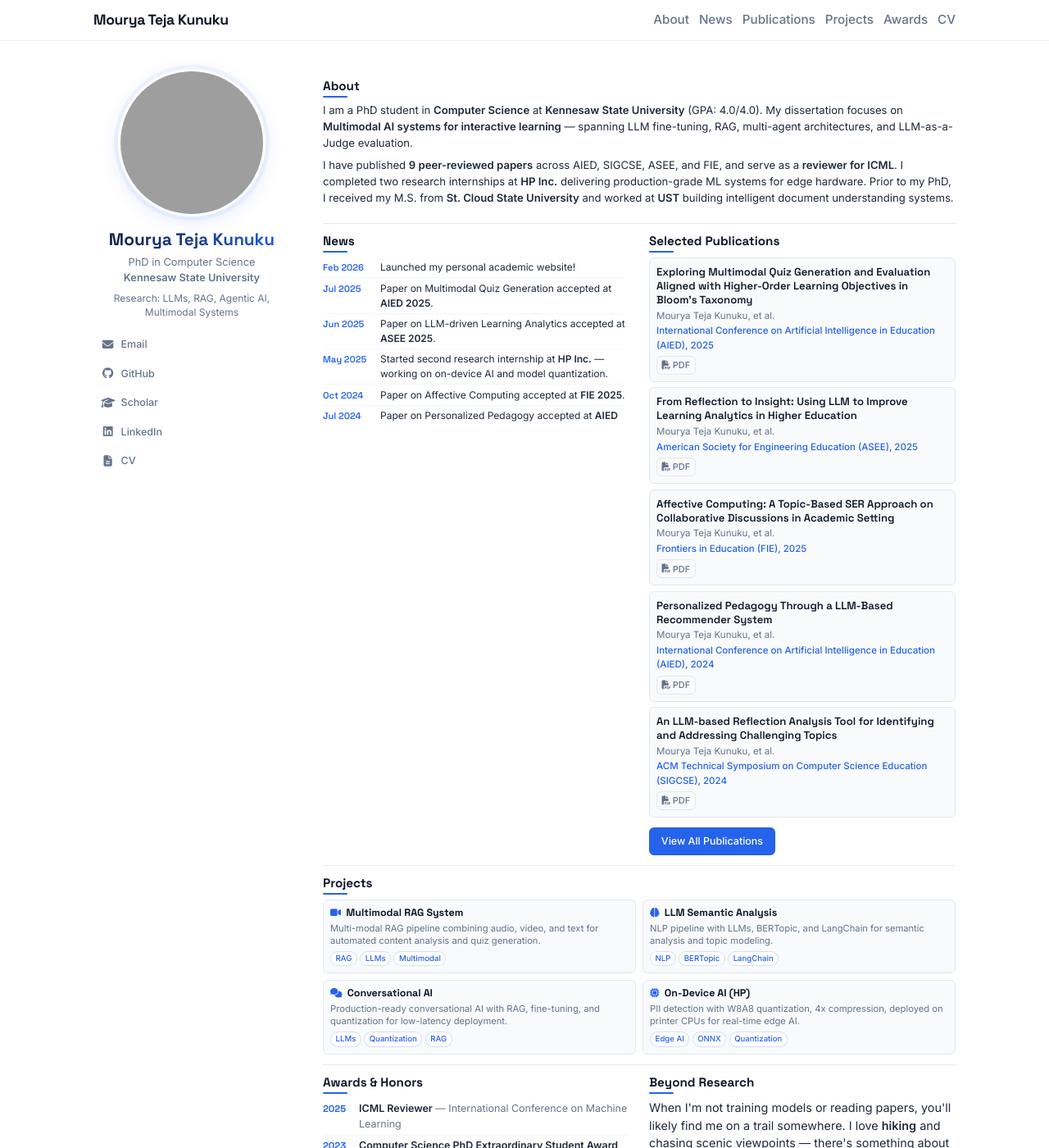
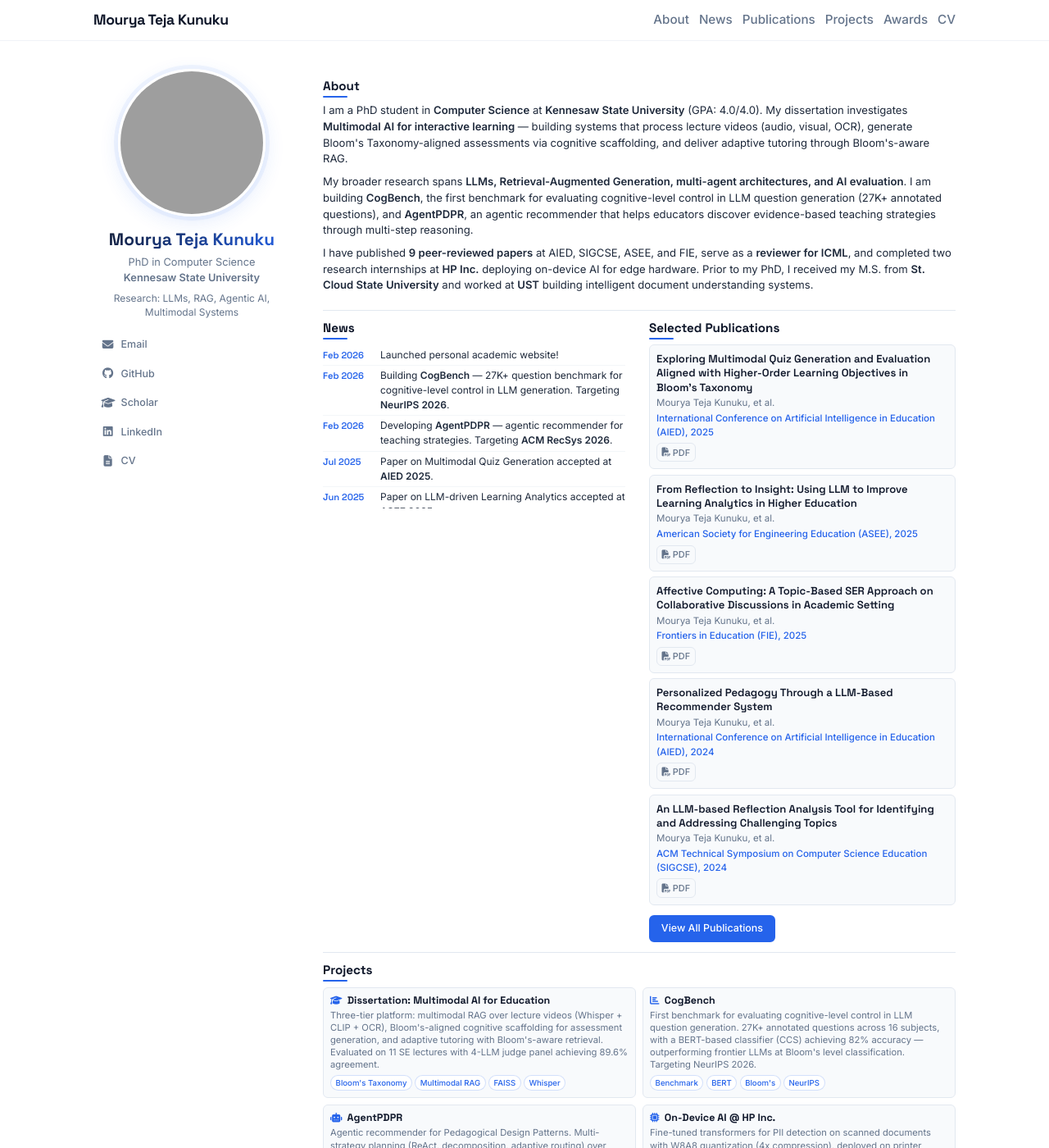
Before and after one commit to mouryat9/mouryat9.github.io, a Jekyll site: the page built from index.md, in a window 1280 px wide and 1400 px high. Shown: the whole window at 82% size. Built offline with Jekyll 4.4.1, drawn with Linux system fonts in a browser that asks for light colours; some of the changed text lies outside the part shown; grey boxes are pictures that could not be loaded.

Commit message:
Update bio, projects, news with real research: dissertation, CogBench, AgentPDPR

```diff
--- a/_data/news.yml
+++ b/_data/news.yml
@@ -1,5 +1,11 @@
 - date: "Feb 2026"
-  content: "Launched my personal academic website!"
+  content: "Launched personal academic website!"
+
+- date: "Feb 2026"
+  content: "Building <strong>CogBench</strong> — 27K+ question benchmark for cognitive-level control in LLM generation. Targeting <strong>NeurIPS 2026</strong>."
+
+- date: "Feb 2026"
+  content: "Developing <strong>AgentPDPR</strong> — agentic recommender for teaching strategies. Targeting <strong>ACM RecSys 2026</strong>."
 
 - date: "Jul 2025"
   content: "Paper on Multimodal Quiz Generation accepted at <strong>AIED 2025</strong>."
@@ -8,7 +14,7 @@
   content: "Paper on LLM-driven Learning Analytics accepted at <strong>ASEE 2025</strong>."
 
 - date: "May 2025"
-  content: "Started second research internship at <strong>HP Inc.</strong> — working on on-device AI and model quantization."
+  content: "Started second research internship at <strong>HP Inc.</strong> — on-device AI and model quantization."
 
 - date: "Oct 2024"
   content: "Paper on Affective Computing accepted at <strong>FIE 2025</strong>."
@@ -17,7 +23,7 @@
   content: "Paper on Personalized Pedagogy accepted at <strong>AIED 2024</strong>."
 
 - date: "May 2024"
-  content: "Started first research internship at <strong>HP Inc.</strong> — working on LLM-based document extraction."
+  content: "Started first research internship at <strong>HP Inc.</strong> — LLM-based document extraction."
 
 - date: "Mar 2024"
   content: "Paper on LLM-based Reflection Analysis accepted at <strong>SIGCSE 2024</strong>."
--- a/_includes/about.html
+++ b/_includes/about.html
@@ -4,13 +4,22 @@
     <p>
       I am a PhD student in <strong>Computer Science</strong> at
       <strong>Kennesaw State University</strong> (GPA: 4.0/4.0).
-      My dissertation focuses on <strong>Multimodal AI systems for interactive learning</strong> —
-      spanning LLM fine-tuning, RAG, multi-agent architectures, and LLM-as-a-Judge evaluation.
+      My dissertation investigates <strong>Multimodal AI for interactive learning</strong> —
+      building systems that process lecture videos (audio, visual, OCR), generate
+      Bloom's Taxonomy-aligned assessments via cognitive scaffolding, and deliver
+      adaptive tutoring through Bloom's-aware RAG.
     </p>
     <p>
-      I have published <strong>9 peer-reviewed papers</strong> across AIED, SIGCSE, ASEE, and FIE,
-      and serve as a <strong>reviewer for ICML</strong>. I completed two research internships at
-      <strong>HP Inc.</strong> delivering production-grade ML systems for edge hardware.
+      My broader research spans <strong>LLMs, Retrieval-Augmented Generation, multi-agent architectures,
+      and AI evaluation</strong>. I am building <strong>CogBench</strong>, the first benchmark for evaluating
+      cognitive-level control in LLM question generation (27K+ annotated questions), and
+      <strong>AgentPDPR</strong>, an agentic recommender that helps educators discover evidence-based
+      teaching strategies through multi-step reasoning.
+    </p>
+    <p>
+      I have published <strong>9 peer-reviewed papers</strong> at AIED, SIGCSE, ASEE, and FIE,
+      serve as a <strong>reviewer for ICML</strong>, and completed two research internships at
+      <strong>HP Inc.</strong> deploying on-device AI for edge hardware.
       Prior to my PhD, I received my M.S. from <strong>St. Cloud State University</strong>
       and worked at <strong>UST</strong> building intelligent document understanding systems.
     </p>
--- a/_includes/projects.html
+++ b/_includes/projects.html
@@ -2,24 +2,24 @@
   <h2 class="content-section__title">Projects</h2>
   <div class="project__grid">
     <div class="project__card fade-in">
-      <h3><i class="fas fa-video"></i> Multimodal RAG System</h3>
-      <p>Multi-modal RAG pipeline combining audio, video, and text for automated content analysis and quiz generation.</p>
-      <div class="project__tags"><span class="tag">RAG</span><span class="tag">LLMs</span><span class="tag">Multimodal</span></div>
+      <h3><i class="fas fa-graduation-cap"></i> Dissertation: Multimodal AI for Education</h3>
+      <p>Three-tier platform: multimodal RAG over lecture videos (Whisper + CLIP + OCR), Bloom's-aligned cognitive scaffolding for assessment generation, and adaptive tutoring with Bloom's-aware retrieval. Evaluated on 11 SE lectures with 4-LLM judge panel achieving 89.6% agreement.</p>
+      <div class="project__tags"><span class="tag">Bloom's Taxonomy</span><span class="tag">Multimodal RAG</span><span class="tag">FAISS</span><span class="tag">Whisper</span></div>
     </div>
     <div class="project__card fade-in">
-      <h3><i class="fas fa-brain"></i> LLM Semantic Analysis</h3>
-      <p>NLP pipeline with LLMs, BERTopic, and LangChain for semantic analysis and topic modeling.</p>
-      <div class="project__tags"><span class="tag">NLP</span><span class="tag">BERTopic</span><span class="tag">LangChain</span></div>
+      <h3><i class="fas fa-chart-bar"></i> CogBench</h3>
+      <p>First benchmark for evaluating cognitive-level control in LLM question generation. 27K+ annotated questions across 16 subjects, with a BERT-based classifier (CCS) achieving 82% accuracy — outperforming frontier LLMs at Bloom's level classification. Targeting NeurIPS 2026.</p>
+      <div class="project__tags"><span class="tag">Benchmark</span><span class="tag">BERT</span><span class="tag">Bloom's</span><span class="tag">NeurIPS</span></div>
     </div>
     <div class="project__card fade-in">
-      <h3><i class="fas fa-comments"></i> Conversational AI</h3>
-      <p>Production-ready conversational AI with RAG, fine-tuning, and quantization for low-latency deployment.</p>
-      <div class="project__tags"><span class="tag">LLMs</span><span class="tag">Quantization</span><span class="tag">RAG</span></div>
+      <h3><i class="fas fa-robot"></i> AgentPDPR</h3>
+      <p>Agentic recommender for Pedagogical Design Patterns. Multi-strategy planning (ReAct, decomposition, adaptive routing) over 300+ structured PDPs with educator profiling, self-critique via PedQ framework, and session memory. Targeting ACM RecSys 2026.</p>
+      <div class="project__tags"><span class="tag">Agentic AI</span><span class="tag">RecSys</span><span class="tag">FAISS</span><span class="tag">LiteLLM</span></div>
     </div>
     <div class="project__card fade-in">
-      <h3><i class="fas fa-microchip"></i> On-Device AI (HP)</h3>
-      <p>PII detection with W8A8 quantization, 4x compression, deployed on printer CPUs for real-time edge AI.</p>
-      <div class="project__tags"><span class="tag">Edge AI</span><span class="tag">ONNX</span><span class="tag">Quantization</span></div>
+      <h3><i class="fas fa-microchip"></i> On-Device AI @ HP Inc.</h3>
+      <p>Fine-tuned transformers for PII detection on scanned documents with W8A8 quantization (4x compression), deployed on printer CPUs. Built LLM-based document field extraction pipelines for production edge hardware.</p>
+      <div class="project__tags"><span class="tag">Edge AI</span><span class="tag">ONNX</span><span class="tag">Quantization</span><span class="tag">NER</span></div>
     </div>
   </div>
 </section>
```
